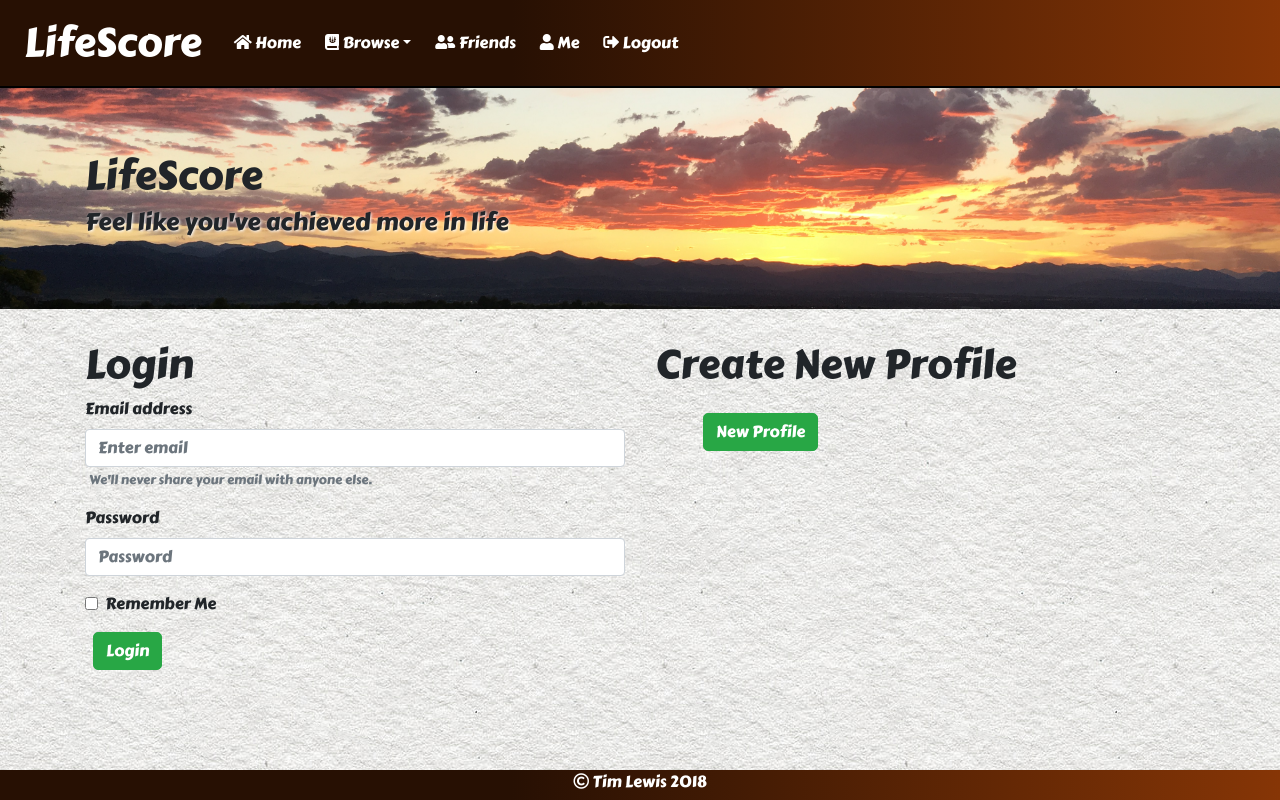
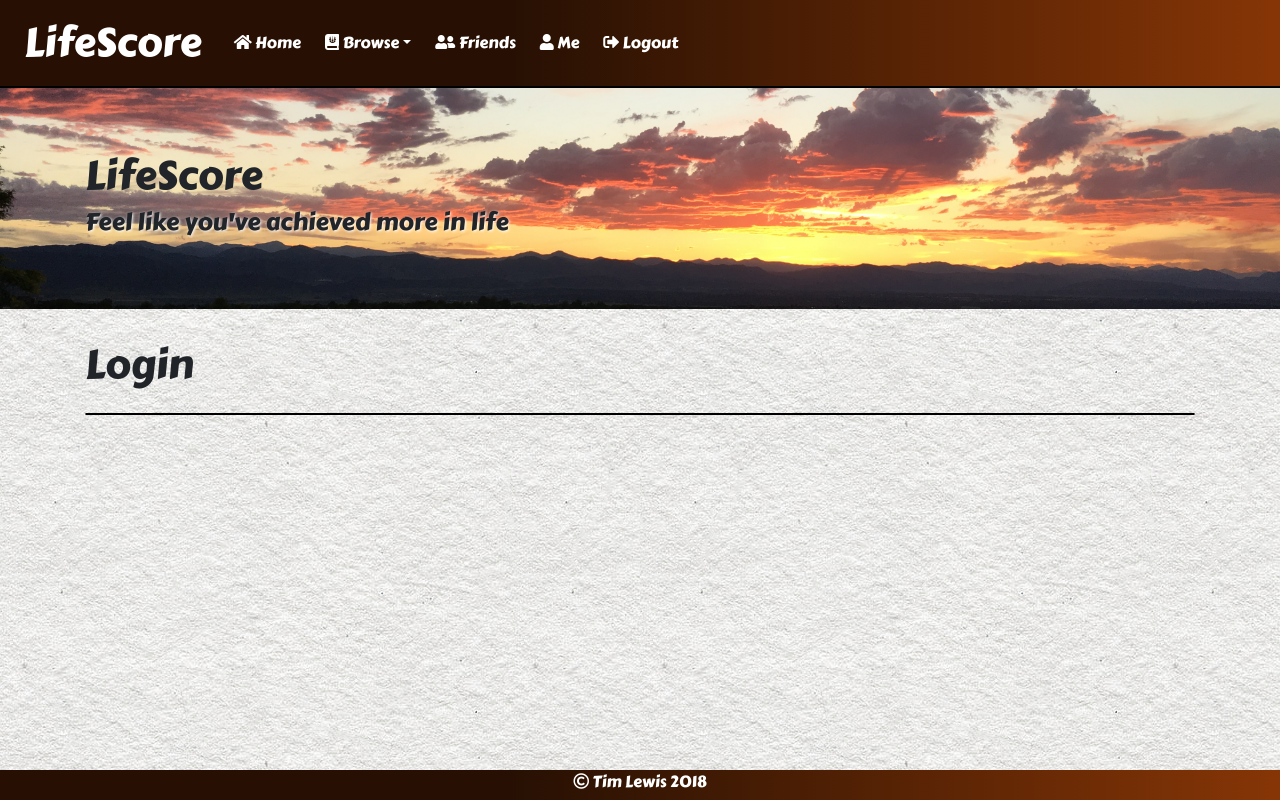
Before and after one commit to GunFightingYeti/LifeScore, a React (Create React App) app in the folder client/: page /login in a window 1280 px wide. Built offline with nearby package versions, Linux system fonts and the light colour scheme.

Commit message:
Refining FB login

```diff
--- a/client/public/index.html
+++ b/client/public/index.html
@@ -33,28 +33,6 @@
   <body>
 
       <!-- FB script -->
-      <script>
-        window.fbAsyncInit = function() {
-          FB.init({
-            appId      : '{1933768680045965}',
-            cookie     : true,
-            xfbml      : true,
-            version    : '{v3.2}'
-          });
-
-          FB.AppEvents.logPageView();
-
-        };
-
-        (function(d, s, id){
-          var js, fjs = d.getElementsByTagName(s)[0];
-          if (d.getElementById(id)) {return;}
-          js = d.createElement(s); js.id = id;
-          js.src = "https://connect.facebook.net/en_US/all.js";
-          fjs.parentNode.insertBefore(js, fjs);
-        }(document, 'script', 'facebook-jssdk'));
-      </script>
-
       <div id="fb-root"></div>
 
       <script>(function(d, s, id) {
@@ -63,8 +41,7 @@
         js = d.createElement(s); js.id = id;
         js.src = 'https://connect.facebook.net/en_US/sdk.js#xfbml=1&version=v3.2&appId=1933768680045965&autoLogAppEvents=1';
         fjs.parentNode.insertBefore(js, fjs);
-        }(document, 'script', 'facebook-jssdk'));
-      </script>
+      }(document, 'script', 'facebook-jssdk'));</script>
 
     <div id="root"></div>
 
--- a/client/src/App.css
+++ b/client/src/App.css
@@ -3,6 +3,17 @@
 body {
   margin-bottom: 50px;
   background-image: url("/assets/images/background.jpg")
+}
+
+.fb-login-button {
+  border-color: black;
+  border-style: solid;
+  border-width: 1.1px;
+  border-radius: 6px;
+}
+
+.fb-login-button:hover {
+ box-shadow: 3px 4px 4px black;
 }
 
 .App-header {
--- a/client/src/components/Login/index.js
+++ b/client/src/components/Login/index.js
@@ -10,12 +10,12 @@ function Login(props) {
           <div className="row justify-content-center">
 
             {/* Login */}
-              <div className="col-6">
-              <h1>Login</h1>
+              <div className="col-12">
+              <h1 className="mb-4">Login</h1>
 
-              <div className="fb-login-button" data-max-rows="1" data-size="large" data-button-type="continue_with" data-show-faces="false" data-auto-logout-link="false" data-use-continue-as="true"></div>
+              <div className="fb-login-button" data-max-rows="1" data-size="large" data-button-type="continue_with" data-show-faces="false" data-auto-logout-link="true" data-use-continue-as="true"></div>
 
-                <form className="needs-validation" noValidate>
+                {/* <form className="needs-validation" noValidate>
                   <div className="form-group">
                       <label htmlFor="exampleInputEmail1">Email address</label>
                       <input type="email" className="form-control" id="exampleInputEmail1" aria-describedby="emailHelp" placeholder="Enter email" required/>
@@ -37,17 +37,17 @@ function Login(props) {
                   </div>
 
                   <a href="/" className="login btn btn-success mt-3 ml-2" id="login">Login</a>
-                  </form>
+                  </form> */}
                 </div>
 
                 {/* Create New */}
-                <div className="col-6">
-                  <h1>Create New Profile</h1>
+                {/* <div className="col-6">
+                  <h1 className="mb-4">Create New Profile</h1>
 
-                  <div className="fb-login-button" data-max-rows="1" data-size="large" data-button-type="login_with" data-show-faces="false" data-auto-logout-link="false" data-use-continue-as="false"></div>
+                  <div className="fb-login-button" data-max-rows="1" data-size="large" data-button-type="login_with" data-show-faces="false" data-auto-logout-link="false" data-use-continue-as="false"></div> */}
 
-                  <a href="/create" className="login btn btn-success mt-3 ml-5" id="login">New Profile</a>
-                </div>
+                  {/* <a href="/create" className="login btn btn-success mt-3 ml-5" id="login">New Profile</a> */}
+                {/* </div> */}
             </div>
         </div>
     </div>
```
